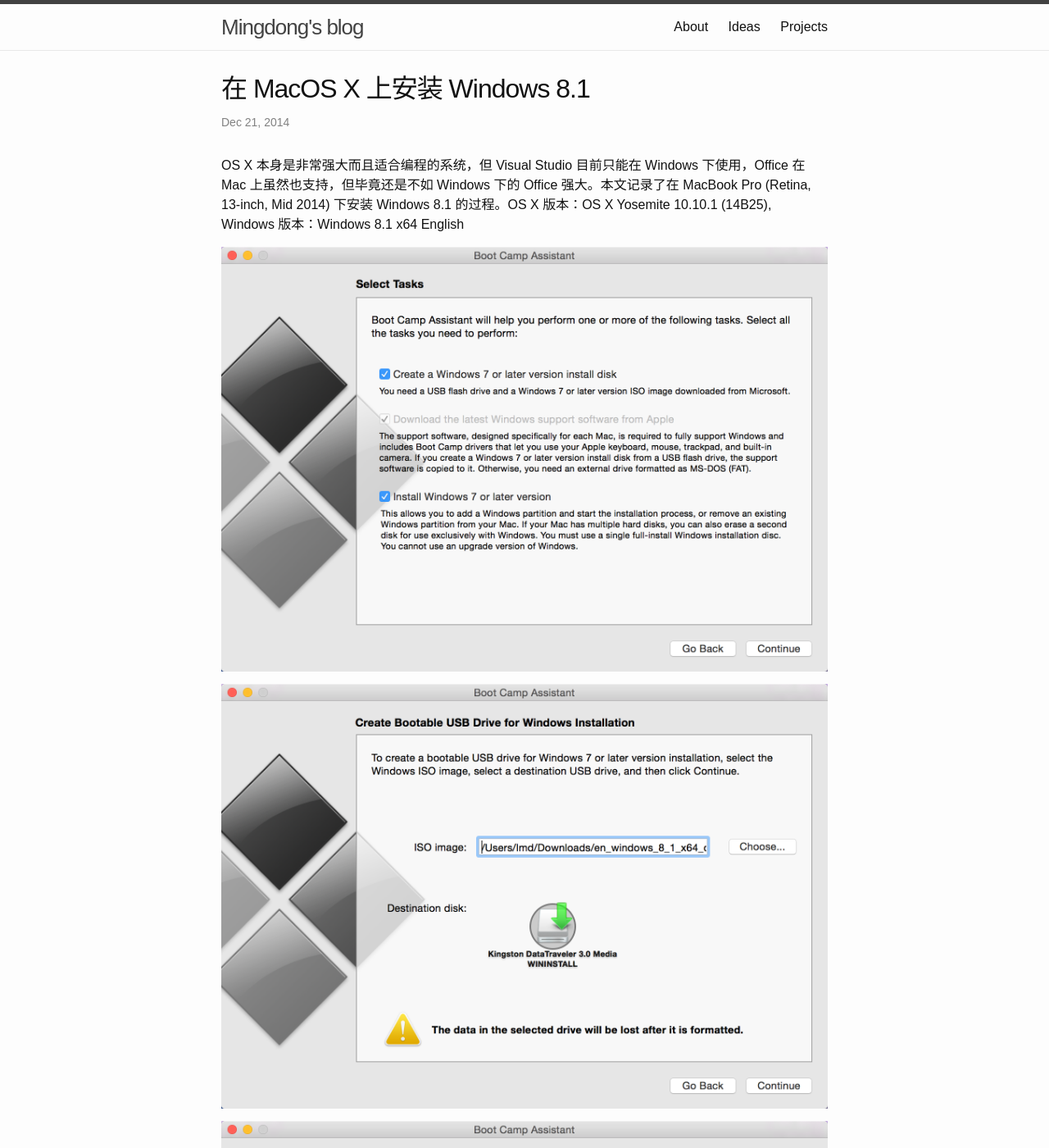
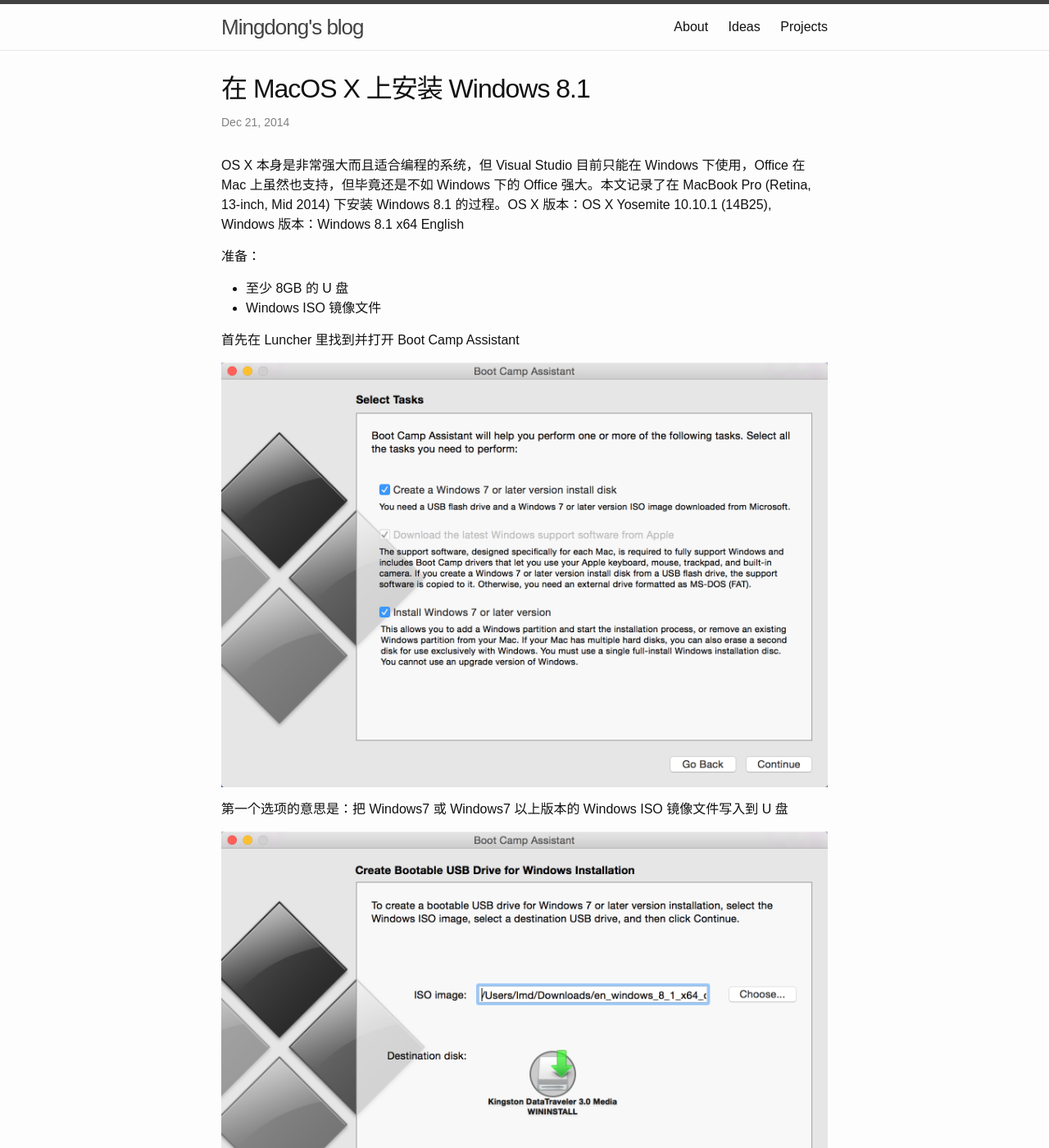
Before and after one commit to itfen/md, a Jekyll site: the page built from _posts/2014-12-21-install-windows-8.1-on-mac-os-x.md, in a window 1280 px wide and 1400 px high. Shown: the whole window at 82% size. Built offline with Jekyll 4.4.1, drawn with Linux system fonts in a browser that asks for light colours; comment, search, counter and statistics services are not loaded.

Commit message:
Update post

```diff
--- a/_posts/2014-12-21-install-windows-8.1-on-mac-os-x.md
+++ b/_posts/2014-12-21-install-windows-8.1-on-mac-os-x.md
@@ -7,9 +7,16 @@
 ---
 OS X 本身是非常强大而且适合编程的系统，但 Visual Studio 目前只能在 Windows 下使用，Office 在 Mac 上虽然也支持，但毕竟还是不如 Windows 下的 Office 强大。本文记录了在 MacBook Pro (Retina, 13-inch, Mid 2014) 下安装 Windows 8.1 的过程。OS X 版本：OS X Yosemite 10.10.1 (14B25), Windows 版本：Windows 8.1 x64 English
 
+准备：
+- 至少 8GB 的 U 盘
+- Windows ISO 镜像文件
+
+
+首先在 Luncher 里找到并打开 Boot Camp Assistant
 
 ![My helpful screenshot]({{ site.url }}/assets/img/20141221-1.png)
 
+第一个选项的意思是：把 Windows7 或 Windows7 以上版本的 Windows ISO 镜像文件写入到 U 盘
 
 ![My helpful screenshot]({{ site.url }}/assets/img/20141221-2.png)
 
```
